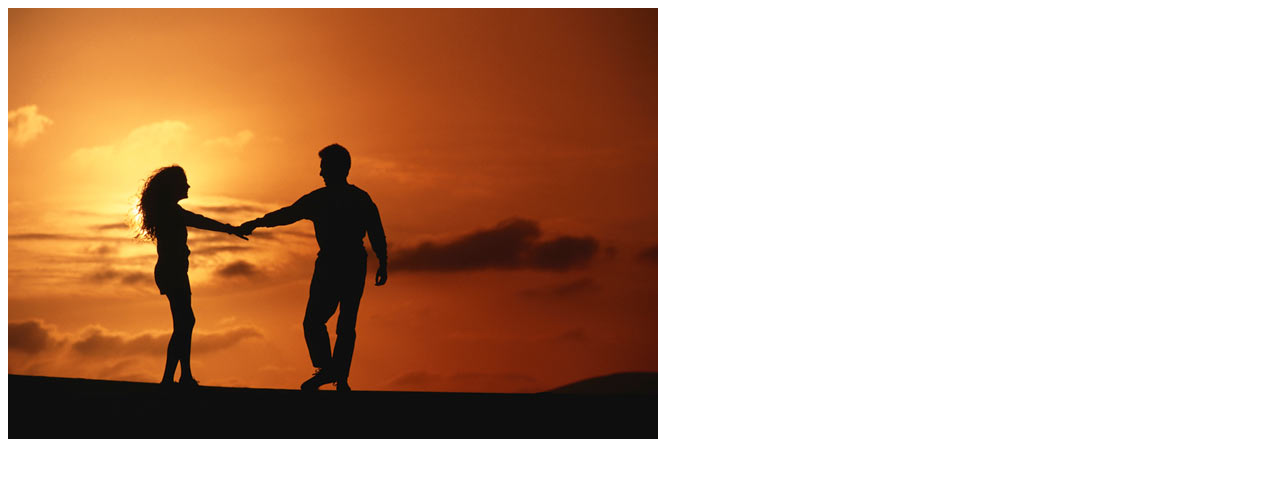
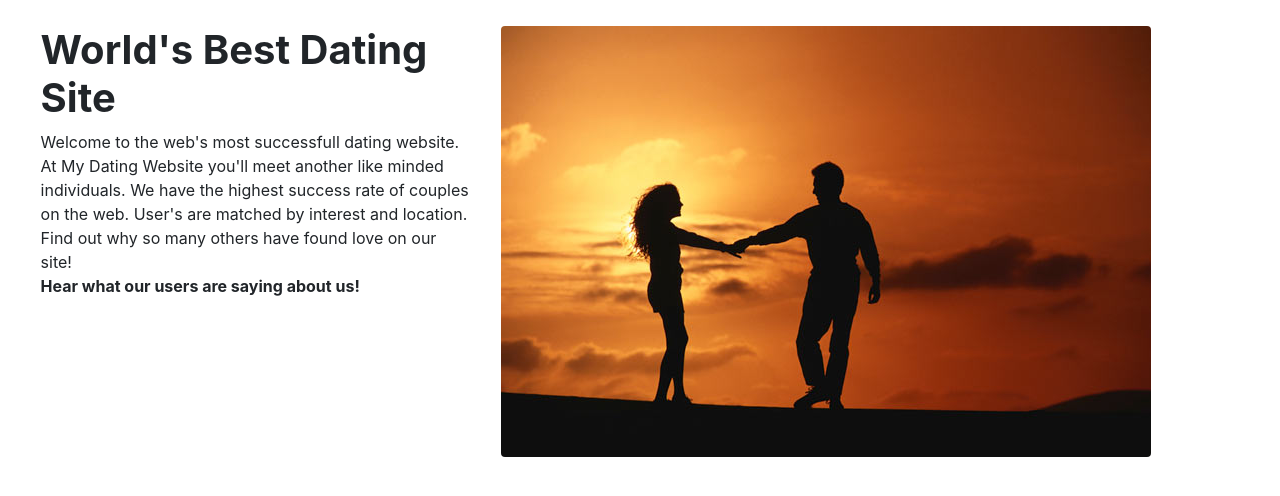
Before and after one commit to Aknox3/dating, a PHP site: page /pages/home.html in a window 1280 px wide. Shown: the top 496 px of the page. Run offline with PHP 8.4, Linux system fonts and the light colour scheme.

Commit message:
added bootstrap and some basic styles

```diff
--- a/pages/home.html
+++ b/pages/home.html
@@ -8,8 +8,27 @@
 
     <title>Dating Site</title>
     <!--Author: Ashton Knox; Date: 1/19/2018; Dating Site; -->
+    <link rel="stylesheet" href="styles/styles.css">
+    <link rel="stylesheet" href="https://maxcdn.bootstrapcdn.com/bootstrap/4.0.0/css/bootstrap.min.css" integrity="sha384-Gn5384xqQ1aoWXA+058RXPxPg6fy4IWvTNh0E263XmFcJlSAwiGgFAW/dAiS6JXm" crossorigin="anonymous">
+
 </head>
 <body>
-<img src="images/img.jpg" alt="Happy Couple">
+<div id="base" class="container">
+    <div class="row ">
+        <div class="col pull-left">
+            <h1 class="font-weight-bold">World's Best Dating Site</h1>
+            <div>Welcome to the web's most successfull dating website. At My Dating
+            Website you'll meet another like minded individuals. We have the highest success rate of couples on the web. User's are matched by
+            interest and location. Find out why so many others have found love on
+            our site!</div>
+            <div class="mx-auto font-weight-bold">
+                Hear what our users are saying about us!
+            </div>
+        </div>
+        <div class="col pull-right">
+            <img class="rounded" src="images/img.jpg" alt="Happy Couple">
+        </div>
+    </div>
+
 </body>
 </html>
--- a/styles/styles.css
+++ b/styles/styles.css
@@ -1 +1,5 @@
 /*Author:Ashton knox; Styles for dating site */
+
+#base {
+    margin: 2%;
+}
```
